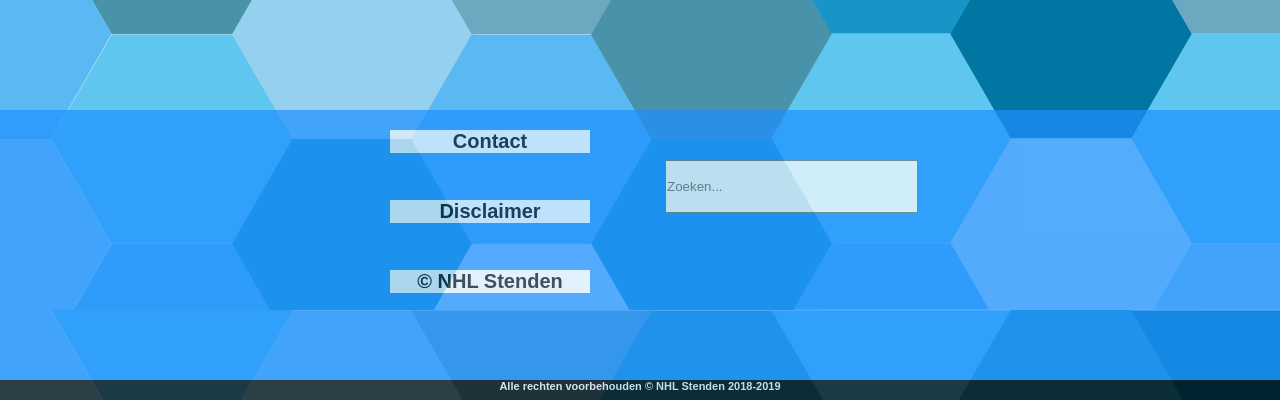
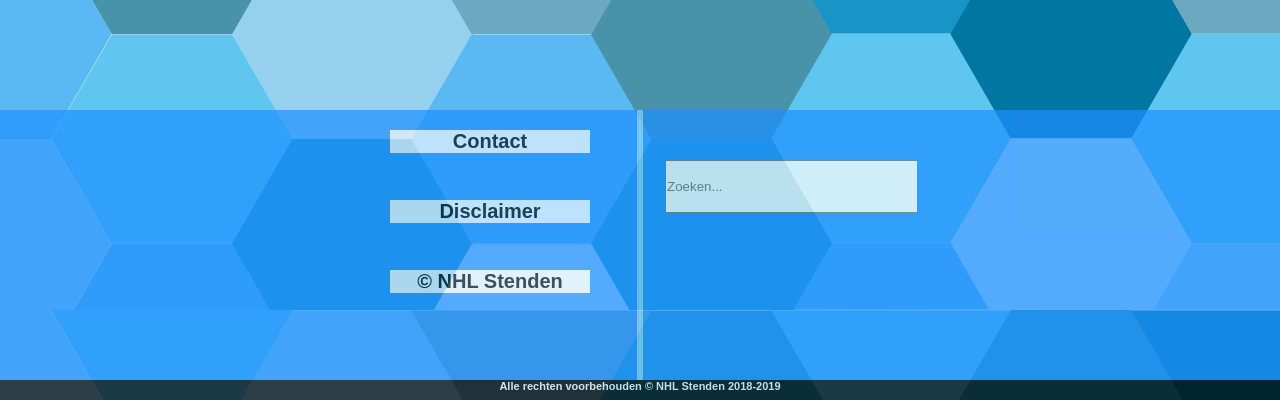
Before and after one commit to timtenvoorde1/inf1b_project, a PHP site: page /assignnotulen.php in a window 1280 px wide. Shown: the part 1290-1690 px from the top of the page. Run offline with PHP 8.4, Linux system fonts and the light colour scheme; the visitor is signed in with stand-in values (Sample User, id 1); data comes from the database, SQL or seed files in the repository; data that the repository does not hold is empty.

Commit message:
Footer fix

```diff
--- a/assignnotulen.php
+++ b/assignnotulen.php
@@ -144,6 +144,7 @@
                         </div>
                     </div>
                     <div id="footerinfo">
+                        <div class="vl"></div>
                         <div class="footertext" >
                             <p class="textfooter"> Contact </p>
                         </div>
--- a/createnotulen.php
+++ b/createnotulen.php
@@ -136,6 +136,7 @@
                         </div>
                     </div>
                     <div id="footerinfo">
+                        <div class="vl"></div>
                         <div class="footertext" >
                             <p class="textfooter"> Contact </p>
                         </div>
```
